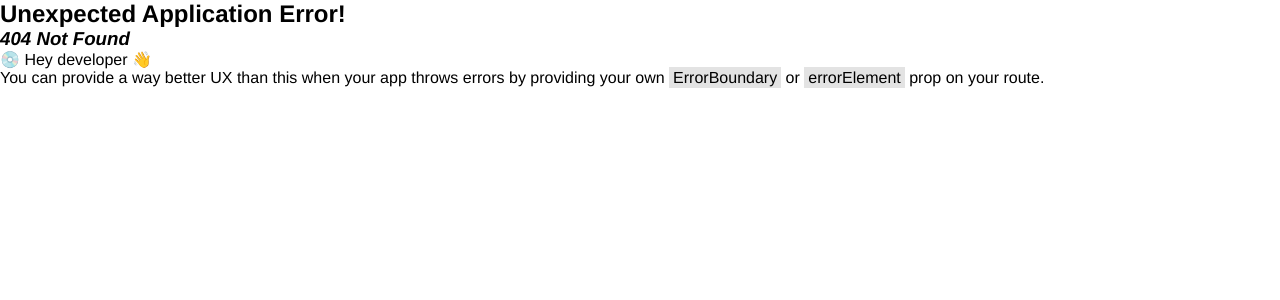
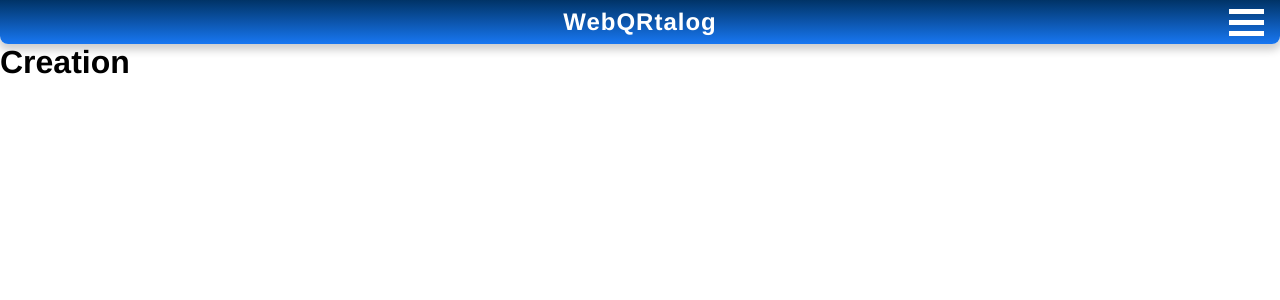
Before and after one commit to lanbow93/WebQRtalog-Frontend, a React (Vite) app: page /inventory/add in a window 1280 px wide. Before the commit this address had no page. Shown: the top 300 px of the page. Built offline with nearby package versions, Linux system fonts and the light colour scheme.

Commit message:
creation page connected

```diff
--- /dev/null
+++ b/src/pages/Creation.jsx
@@ -0,0 +1,9 @@
+function Creation() {
+    return (
+        <div className="creation">
+            <h1>Creation</h1>
+        </div>
+    )
+}
+
+export default Creation
--- a/src/router/router.jsx
+++ b/src/router/router.jsx
@@ -12,6 +12,7 @@
 import Inventory from '../pages/Inventory'
 import Catalog from '../pages/Catalog'
 import Asset from '../pages/Asset'
+import Creation from '../pages/Creation'
 
 const router = createBrowserRouter(
     createRoutesFromElements(
@@ -20,6 +21,7 @@
             <Route path="/login" element={<Login />} />
             <Route path="/home" element={<Home />} />
             <Route path="/inventory" element={<Inventory />} />
+            <Route path="/inventory/add" element={<Creation />} />
             <Route path="/inventory/catalog" element={<Catalog />} />
             <Route path="/inventory/catalog/:id" element={<Asset />} />
             <Route path="/loading" element={<Loading />} />
```
